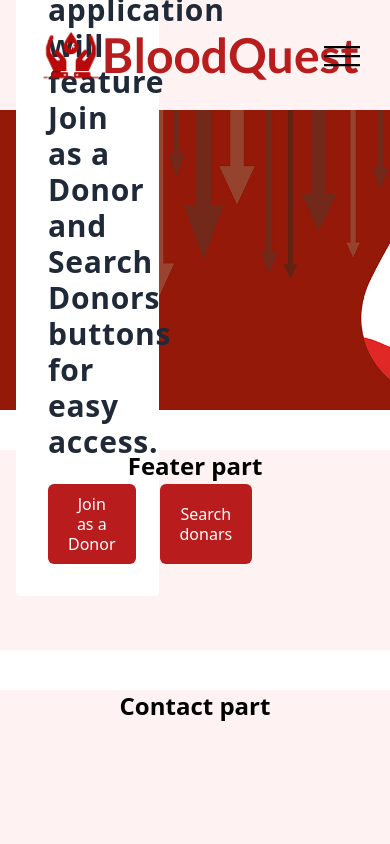
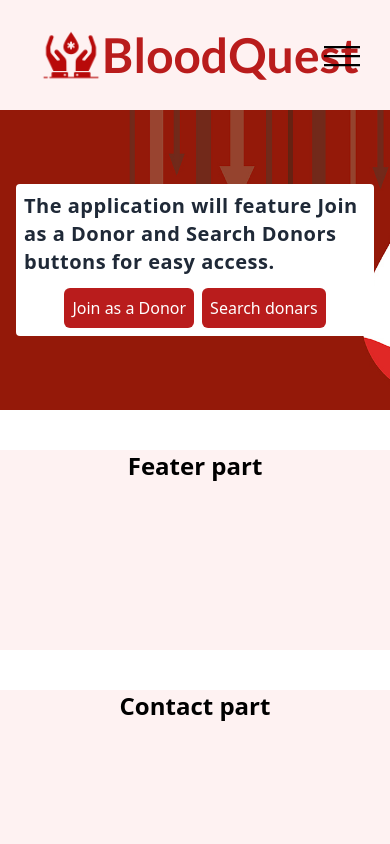
Before and after one commit to AlmasWD09/blood-quest-client-site, a React (Vite) app: page / in a window 390 px wide. Shown: the top 844 px of the page. Built offline with nearby package versions, Linux system fonts and the light colour scheme; no server answers.

Commit message:
error page setup ok

```diff
--- a/src/pages/errorPage/ErrorPage.jsx
+++ b/src/pages/errorPage/ErrorPage.jsx
@@ -1,9 +1,26 @@
+import { useNavigate } from "react-router-dom";
+
 
 const ErrorPage = () => {
+    const navigate = useNavigate();
+
+    const handleNavigate = () =>{
+        navigate('/')
+    }
     return (
-        <div>
-            <h1 className="text-4xl font-bold flex justify-center items-center h-screen">Error page</h1>
-        </div>
+        <div className="h-screen flex justify-center items-center relative">
+            <div className="absolute inset-0 bg-cover bg-center" style={{ backgroundImage: 'linear-gradient(rgba(0, 0, 0, 0.8), rgba(0, 0, 0, 0.6)), url("error.jpg")' }}>
+                <div className="h-screen flex flex-col justify-center items-center text-white ">
+                    <h1 className="text-9xl font-bold">404</h1>
+                    <p className="text-4xl ">Page Not Found</p>
+                    <span className="w-40 my-2 h-[4px] rounded-full bg-white"></span>
+                    <p className="text-center px-4">An error occurred. Please try again or contact support.</p>
+                    <button
+                    onClick={handleNavigate}
+                    className="bg-white text-black p-4 my-4 rounded">BACK HOME</button>
+                </div>
+            </div>
+        </div >
     );
 };
 
--- a/src/pages/home/banner/Banner.jsx
+++ b/src/pages/home/banner/Banner.jsx
@@ -16,17 +16,17 @@ const Banner = () => {
     return (
         <div className="h-[300px] md:h-[600px] bg-hero-bg bg-cover bg-center w-full flex items-center">
            <Container>
-           <div className="max-w-[40%] bg-white rounded p-8 space-y-6">
-                <p className="text-3xl font-semibold tracking-wide text-gray-800 dark:text-white lg:text-4xl">The application will feature
+           <div className="md:max-w-[40%] flex flex-col justify-center items-center bg-white rounded p-2 md:p-8 space-y-3 md:space-y-6">
+                <p className="text-xl font-semibold tracking-wide text-gray-800 dark:text-white lg:text-4xl">The application will feature
                 Join as a Donor and Search Donors buttons for easy access.</p>
-                <div className="flex gap-6">
+                <div className="flex gap-2 md:gap-6">
                 <button
                 onClick={handleClickDonar}
-                className=" px-5 py-2.5 leading-5 text-white transition-colors duration-300 transform bg-primary rounded-md hover:bg-gray-600 focus:outline-none focus:bg-gray-600">Join as a Donor</button>
+                className="px-2 md:px-5 py-2.5 leading-5 text-white transition-colors duration-300 transform bg-primary rounded-md hover:bg-gray-600 focus:outline-none focus:bg-gray-600">Join as a Donor</button>
 
                 <button
                 onClick={handleDonars}
-                className=" px-5 py-2.5 leading-5 text-white transition-colors duration-300 transform bg-primary rounded-md hover:bg-gray-600 focus:outline-none focus:bg-gray-600">Search donars</button>
+                className="px-2 md:px-5 py-2.5 leading-5 text-white transition-colors duration-300 transform bg-primary rounded-md hover:bg-gray-600 focus:outline-none focus:bg-gray-600">Search donars</button>
                 </div>
             </div>
            </Container>
--- a/tailwind.config.js
+++ b/tailwind.config.js
@@ -20,6 +20,7 @@ export default {
       },
       backgroundImage: {
         'hero-bg': "url('/Public/banner.jpg')",
+        'erro': "url('/Public/error.jpg')",
       }
     },
   },
```
Also changed, not shown: public/error.jpg (added).
